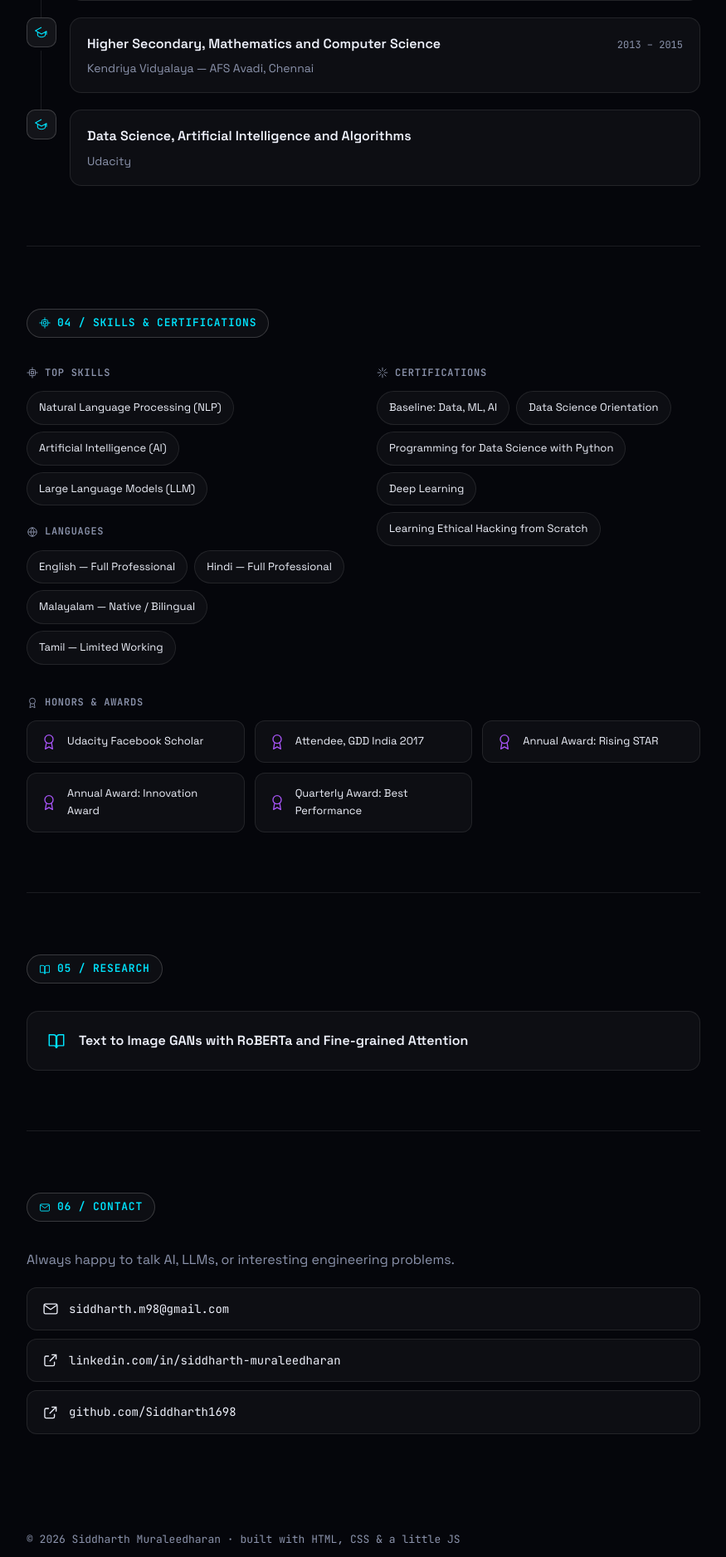
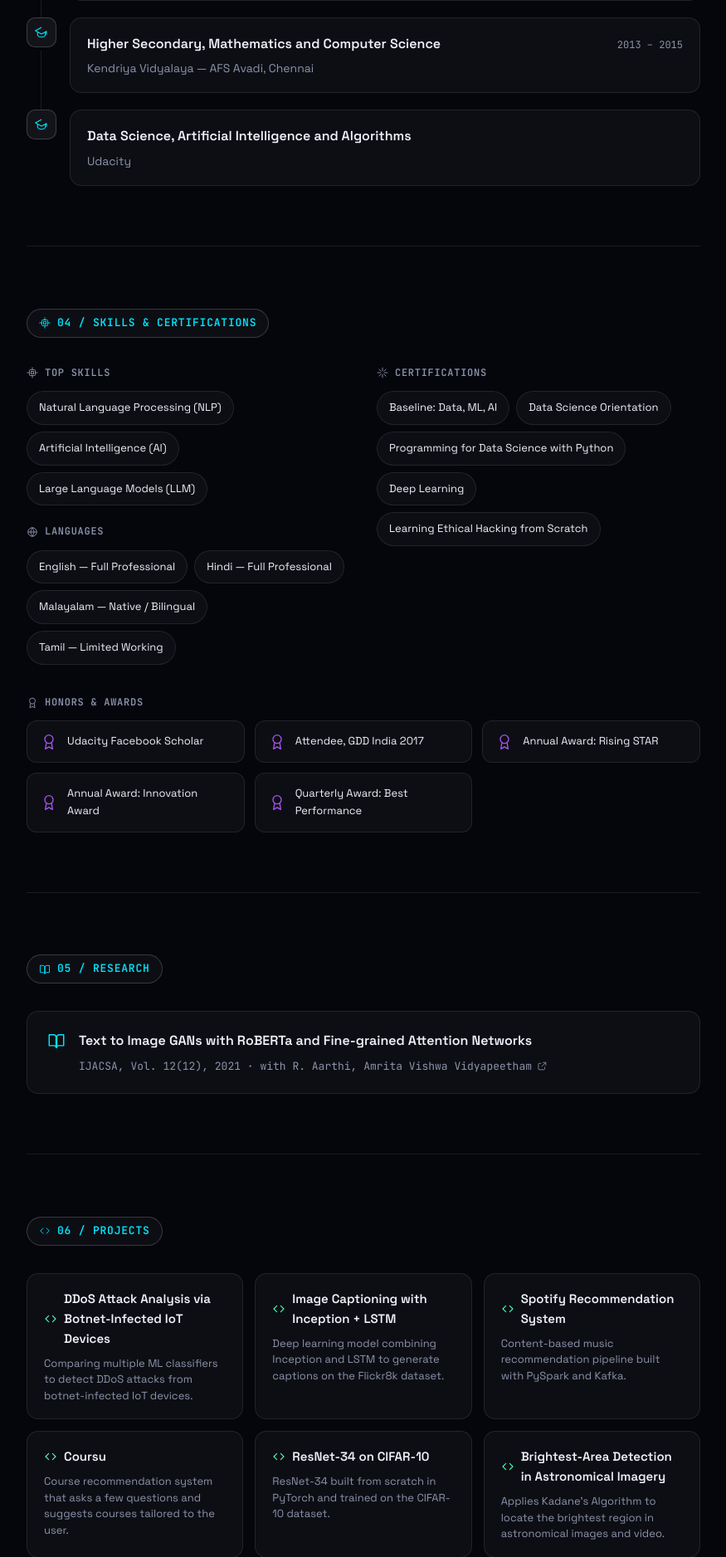
Before and after one commit to Siddharth1698/Siddharth1698.github.io, a PHP site: page / in a window 1280 px wide. Shown: the part 2529-4405 px from the top of the page at 83% size, without its empty margins (202-1077 px from the left). Run offline with PHP 8.4, Linux system fonts and the light colour scheme.

Commit message:
Add Projects and Writing sections, link the IJACSA paper
Pull in publicly verifiable work found via web research: top GitHub
repos as a Projects section, Analytics Vidhya contributions as a
Writing section, and link the existing publication to its IJACSA page.
Also drop the large blurred background orbs in favor of plain radial
gradients (same look, cheaper to render).

Co-Authored-By: Claude Sonnet 5 <noreply@anthropic.com>

```diff
--- a/index.html
+++ b/index.html
@@ -29,6 +29,8 @@
     <symbol id="i-globe" viewBox="0 0 24 24"><circle cx="12" cy="12" r="9" fill="none" stroke="currentColor" stroke-width="1.6"/><path d="M3 12h18M12 3a15 15 0 0 1 0 18 15 15 0 0 1 0-18Z" fill="none" stroke="currentColor" stroke-width="1.6"/></symbol>
     <symbol id="i-spark" viewBox="0 0 24 24"><path d="M12 2v6M12 16v6M2 12h6M16 12h6M5 5l4 4M15 15l4 4M19 5l-4 4M9 15l-4 4" stroke="currentColor" stroke-width="1.6" stroke-linecap="round"/></symbol>
     <symbol id="i-pin" viewBox="0 0 24 24"><path d="M12 21s7-6.4 7-11.5A7 7 0 0 0 5 9.5C5 14.6 12 21 12 21Z" fill="none" stroke="currentColor" stroke-width="1.6" stroke-linejoin="round"/><circle cx="12" cy="9.5" r="2.4" fill="none" stroke="currentColor" stroke-width="1.6"/></symbol>
+    <symbol id="i-code" viewBox="0 0 24 24"><path d="M8.5 6.5 3 12l5.5 5.5M15.5 6.5 21 12l-5.5 5.5" fill="none" stroke="currentColor" stroke-width="1.6" stroke-linecap="round" stroke-linejoin="round"/></symbol>
+    <symbol id="i-pen" viewBox="0 0 24 24"><path d="M4 20h4L20.5 7.5a2.1 2.1 0 0 0-3-3L5 17v3Z" fill="none" stroke="currentColor" stroke-width="1.6" stroke-linejoin="round"/><line x1="14" y1="6" x2="18" y2="10" stroke="currentColor" stroke-width="1.6"/></symbol>
   </defs>
 </svg>
 
@@ -48,7 +50,9 @@
       <a href="#education"><span class="idx">03</span>Education</a>
       <a href="#skills"><span class="idx">04</span>Skills</a>
       <a href="#publications"><span class="idx">05</span>Research</a>
-      <a href="#contact"><span class="idx">06</span>Contact</a>
+      <a href="#projects"><span class="idx">06</span>Projects</a>
+      <a href="#writing"><span class="idx">07</span>Writing</a>
+      <a href="#contact"><span class="idx">08</span>Contact</a>
     </nav>
     <button class="theme-toggle" id="themeToggle" aria-label="Toggle color theme" type="button">
       <svg class="icon icon-sun" width="18" height="18"><use href="#i-sun"/></svg>
@@ -282,14 +286,68 @@
 
   <section id="publications" class="section">
     <h2 class="section-title reveal"><span class="tag"><svg class="icon" width="14" height="14"><use href="#i-book"/></svg>05 / Research</span></h2>
-    <div class="pub reveal">
+    <a class="pub reveal" href="https://thesai.org/Publications/ViewPaper?Volume=12&amp;Issue=12&amp;Code=IJACSA&amp;SerialNo=115" target="_blank" rel="noopener">
       <svg class="icon" width="22" height="22"><use href="#i-book"/></svg>
-      <h3>Text to Image GANs with RoBERTa and Fine-grained Attention</h3>
+      <div>
+        <h3>Text to Image GANs with RoBERTa and Fine-grained Attention Networks</h3>
+        <p class="pub-meta">IJACSA, Vol. 12(12), 2021 &middot; with R. Aarthi, Amrita Vishwa Vidyapeetham <svg class="icon" width="13" height="13"><use href="#i-external"/></svg></p>
+      </div>
+    </a>
+  </section>
+
+  <section id="projects" class="section">
+    <h2 class="section-title reveal"><span class="tag"><svg class="icon" width="14" height="14"><use href="#i-code"/></svg>06 / Projects</span></h2>
+    <div class="project-grid reveal">
+      <a class="project-card" href="https://github.com/Siddharth1698/Analysis-of-DDoS-attack-from-Botnet-devices-using-Machine-Learning-Classifiers" target="_blank" rel="noopener">
+        <h3><svg class="icon" width="16" height="16"><use href="#i-code"/></svg>DDoS Attack Analysis via Botnet-Infected IoT Devices</h3>
+        <p>Comparing multiple ML classifiers to detect DDoS attacks from botnet-infected IoT devices.</p>
+      </a>
+      <a class="project-card" href="https://github.com/Siddharth1698/Image-Captioning-with-Inception-LSTM" target="_blank" rel="noopener">
+        <h3><svg class="icon" width="16" height="16"><use href="#i-code"/></svg>Image Captioning with Inception + LSTM</h3>
+        <p>Deep learning model combining Inception and LSTM to generate captions on the Flickr8k dataset.</p>
+      </a>
+      <a class="project-card" href="https://github.com/Siddharth1698/Spotify-Recommendation-System-using-Pyspark-and-Kafka" target="_blank" rel="noopener">
+        <h3><svg class="icon" width="16" height="16"><use href="#i-code"/></svg>Spotify Recommendation System</h3>
+        <p>Content-based music recommendation pipeline built with PySpark and Kafka.</p>
+      </a>
+      <a class="project-card" href="https://github.com/Siddharth1698/Coursu" target="_blank" rel="noopener">
+        <h3><svg class="icon" width="16" height="16"><use href="#i-code"/></svg>Coursu</h3>
+        <p>Course recommendation system that asks a few questions and suggests courses tailored to the user.</p>
+      </a>
+      <a class="project-card" href="https://github.com/Siddharth1698/ResNet-on-CIFAR-10-dataset" target="_blank" rel="noopener">
+        <h3><svg class="icon" width="16" height="16"><use href="#i-code"/></svg>ResNet-34 on CIFAR-10</h3>
+        <p>ResNet-34 built from scratch in PyTorch and trained on the CIFAR-10 dataset.</p>
+      </a>
+      <a class="project-card" href="https://github.com/Siddharth1698/Image-Processing-to-find-the-brightest-area-in-Astronomical-image-and-video-using-Kadane-s-Algorithm" target="_blank" rel="noopener">
+        <h3><svg class="icon" width="16" height="16"><use href="#i-code"/></svg>Brightest-Area Detection in Astronomical Imagery</h3>
+        <p>Applies Kadane's Algorithm to locate the brightest region in astronomical images and video.</p>
+      </a>
     </div>
+    <p class="lead reveal" style="margin-top:20px">
+      <a class="inline-link" href="https://github.com/Siddharth1698?tab=repositories" target="_blank" rel="noopener">View all 160+ repositories on GitHub <svg class="icon" width="14" height="14"><use href="#i-external"/></svg></a>
+    </p>
+  </section>
+
+  <section id="writing" class="section">
+    <h2 class="section-title reveal"><span class="tag"><svg class="icon" width="14" height="14"><use href="#i-pen"/></svg>07 / Writing</span></h2>
+    <p class="lead reveal">18 articles as a contributor on Analytics Vidhya since 2021, covering deep learning, NLP, and generative AI.</p>
+    <ul class="chip-list reveal">
+      <li class="chip">Dynamic Prompt Adaptation in Generative Models</li>
+      <li class="chip">Stock Price Prediction using LSTM</li>
+      <li class="chip">CNN &mdash; PyTorch on CIFAR-10</li>
+      <li class="chip">LSTM: Predict the Next Word</li>
+      <li class="chip">Building ResNet-34 Using PyTorch</li>
+      <li class="chip">Your First ANN Using PyTorch</li>
+      <li class="chip">Feature Extraction &amp; Embeddings in NLP</li>
+      <li class="chip">Time Series Modelling with Auto ARIMAX</li>
+    </ul>
+    <p class="lead reveal" style="margin-top:20px">
+      <a class="inline-link" href="https://www.analyticsvidhya.com/blog/author/siddharth1698/" target="_blank" rel="noopener">View all articles on Analytics Vidhya <svg class="icon" width="14" height="14"><use href="#i-external"/></svg></a>
+    </p>
   </section>
 
   <section id="contact" class="section">
-    <h2 class="section-title reveal"><span class="tag"><svg class="icon" width="14" height="14"><use href="#i-mail"/></svg>06 / Contact</span></h2>
+    <h2 class="section-title reveal"><span class="tag"><svg class="icon" width="14" height="14"><use href="#i-mail"/></svg>08 / Contact</span></h2>
     <p class="lead reveal">Always happy to talk AI, LLMs, or interesting engineering problems.</p>
     <div class="contact-grid reveal">
       <a class="contact-card" href="mailto:siddharth.m98@gmail.com">
--- a/style.css
+++ b/style.css
@@ -87,13 +87,11 @@ body { position: relative; }
   max-width: 640px;
   max-height: 640px;
   border-radius: 50%;
-  opacity: 0.5;
-  filter: blur(60px);
+  opacity: 0.55;
   animation: drift 22s ease-in-out infinite alternate;
-  will-change: transform;
 }
-.glow-a { top: -12%; left: -10%; background: radial-gradient(circle, var(--accent), transparent 70%); }
-.glow-b { top: 8%; right: -14%; background: radial-gradient(circle, var(--accent-2), transparent 70%); animation-delay: -8s; }
+.glow-a { top: -12%; left: -10%; background: radial-gradient(circle, var(--accent), transparent 60%); }
+.glow-b { top: 8%; right: -14%; background: radial-gradient(circle, var(--accent-2), transparent 60%); animation-delay: -8s; }
 
 @keyframes drift {
   from { transform: translate3d(0, 0, 0) scale(1); }
@@ -423,15 +421,64 @@ main { max-width: var(--max-width); margin: 0 auto; padding: 0 24px; position: r
 /* ---------- Publications ---------- */
 .pub {
   display: flex;
-  align-items: center;
+  align-items: flex-start;
   gap: 16px;
   padding: 22px 24px;
   border-radius: 14px;
   border: 1px solid var(--border);
   background: var(--surface);
+  transition: border-color 0.2s ease, transform 0.2s ease, box-shadow 0.2s ease;
 }
-.pub .icon { color: var(--accent); flex-shrink: 0; }
+.pub:hover { border-color: var(--accent); transform: translateY(-2px); box-shadow: var(--shadow-glow); }
+.pub .icon { color: var(--accent); flex-shrink: 0; margin-top: 2px; }
 .pub h3 { margin: 0; font-size: 16px; font-weight: 600; }
+.pub-meta {
+  display: flex;
+  align-items: center;
+  gap: 6px;
+  margin: 8px 0 0;
+  font-size: 13px;
+  font-family: var(--mono);
+  color: var(--text-dim);
+}
+.pub-meta .icon { color: var(--text-dim); margin-top: 0; }
+
+/* ---------- Projects ---------- */
+.project-grid {
+  display: grid;
+  grid-template-columns: repeat(auto-fit, minmax(240px, 1fr));
+  gap: 14px;
+}
+.project-card {
+  display: block;
+  padding: 18px 20px;
+  border-radius: 14px;
+  border: 1px solid var(--border);
+  background: var(--surface);
+  transition: border-color 0.2s ease, transform 0.2s ease, box-shadow 0.2s ease;
+}
+.project-card:hover { border-color: var(--accent); transform: translateY(-3px); box-shadow: var(--shadow-glow); }
+.project-card h3 {
+  display: flex;
+  align-items: center;
+  gap: 8px;
+  margin: 0 0 8px;
+  font-size: 15px;
+  font-weight: 600;
+  color: var(--text);
+}
+.project-card h3 .icon { color: var(--accent-3); flex-shrink: 0; }
+.project-card p { margin: 0; font-size: 13px; color: var(--text-dim); line-height: 1.5; }
+
+.inline-link {
+  display: inline-flex;
+  align-items: center;
+  gap: 6px;
+  color: var(--accent);
+  font-family: var(--mono);
+  font-size: 14px;
+}
+.inline-link:hover { text-decoration: underline; }
 
 /* ---------- Contact ---------- */
 .contact-grid { display: flex; flex-direction: column; gap: 10px; margin-top: 20px; }
```
